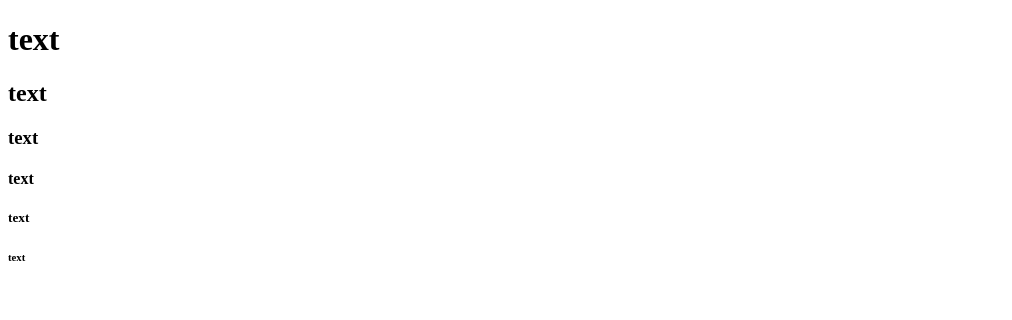
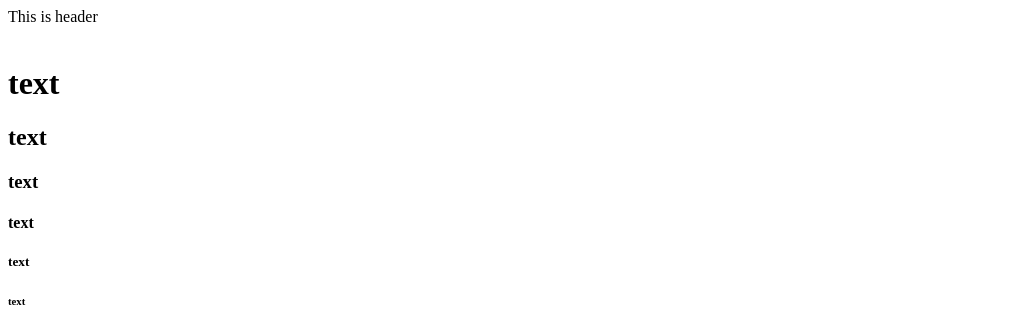
Before and after one commit to aartikaushik/html-ref, a plain HTML site: page index.html in a window 1280 px wide. Shown: the top 320 px of the page, without its empty margins (0-1012 px from the left). Drawn offline with Linux system fonts and the light colour scheme.

Commit message:
added header and footer text

```diff
--- a/index.html
+++ b/index.html
@@ -20,7 +20,7 @@
 </style>
 </head>
 <body>
-<div class="header"<header></header></div>
+<div class="header"<header>This is header</header></div><br>
 <div class="nav"><h1>text</h1></div>
 		<div class="headings">
 		<h2>text</h2>
@@ -123,8 +123,8 @@
     </select>
     <br><br><br>
     <summary>summary summary summary summary summary summary summary summary summary summary summary summary summary
-    summary summary summary summary summary summary summary summary summary summary summary summary summary summary summary summary summary summary summary summary summary summary summary summary summary summary summary summary summary summary summary summary summary summary summary summary summary summary summary summary summary summary summary summary </summary>
+    summary summary summary summary summary summary summary summary summary summary summary summary summary summary summary summary summary summary summary summary summary summary summary summary summary summary summary summary summary summary summary summary summary summary summary summary summary summary summary summary summary summary summary summary </summary><br><br>
 
-<div class="footer"><footer></footer></div>
+<div class="footer"><footer>copyright@aarti</footer></div>
 </body>
 </html>
```
